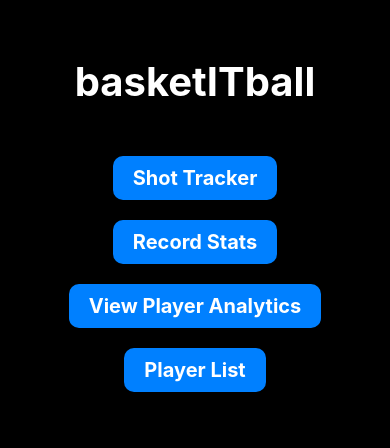
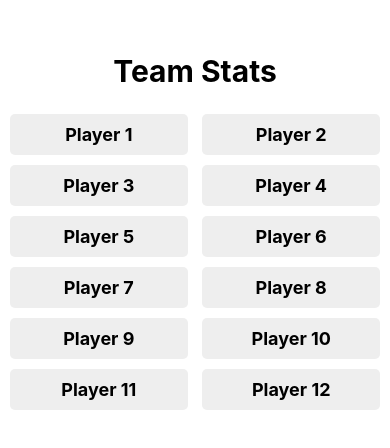
Before and after one commit to akanel15/baskITball, a React Native app: screen /RecordTeamStats in a window 390 px wide. Shown: the part 188-636 px from the top of the page. Built offline with nearby package versions, Linux system fonts and the light colour scheme.

Commit message:
Added record stats page

```diff
--- a/App.js
+++ b/App.js
@@ -3,15 +3,18 @@ import { NavigationContainer } from '@react-navigation/native';
 import { createStackNavigator } from '@react-navigation/stack';
 import LandingPage from './LandingPage';
 import ShotTracker from './ShotTracker';
+import RecordTeamStats from './RecordTeamStats';
 
 const Stack = createStackNavigator();
 
 const App = () => {
   return (
     <NavigationContainer>
-      <Stack.Navigator initialRouteName="LandingPage" screenOptions={{ headerShown: false, gestureEnabled: false  }}>
+      <Stack.Navigator initialRouteName="LandingPage" screenOptions={{ headerShown: false/*, gestureEnabled: false  */}}>
         <Stack.Screen name="LandingPage" component={LandingPage} />
         <Stack.Screen name="ShotTracker" component={ShotTracker} />
+        <Stack.Screen name="RecordTeamStats" component={RecordTeamStats} />
+
       </Stack.Navigator>
     </NavigationContainer>
   );
--- a/LandingPage.js
+++ b/LandingPage.js
@@ -5,7 +5,7 @@ import {NavigationContainer} from '@react-navigation/native';
 
 const LoadingScreen = ({ navigation }) => {
   const handlePress = (route) => {
-    navigation.navigate('ShotTracker');
+    navigation.navigate(route);
   };
 
   return (
@@ -14,7 +14,7 @@ const LoadingScreen = ({ navigation }) => {
       <TouchableOpacity style={styles.button} onPress={() => handlePress('ShotTracker')}>
         <Text style={styles.buttonText}>Shot Tracker</Text>
       </TouchableOpacity>
-      <TouchableOpacity style={styles.button} onPress={() => handlePress('RecordStats')}>
+      <TouchableOpacity style={styles.button} onPress={() => handlePress('RecordTeamStats')}>
         <Text style={styles.buttonText}>Record Stats</Text>
       </TouchableOpacity>
       <TouchableOpacity style={styles.button} onPress={() => handlePress('PlayerAnalytics')}>
--- /dev/null
+++ b/RecordTeamStats.js
@@ -0,0 +1,105 @@
+import React, { useState } from 'react';
+import { View, Text, StyleSheet, TouchableOpacity } from 'react-native';
+
+const RecordTeamStats = () => {
+  const [selectedPlayer, setSelectedPlayer] = useState(null);
+
+  const players = [
+    { id: 1, name: 'Player 1' },
+    { id: 2, name: 'Player 2' },
+    { id: 3, name: 'Player 3' },
+    { id: 4, name: 'Player 4' },
+    { id: 5, name: 'Player 5' },
+    { id: 6, name: 'Player 6' },
+    { id: 7, name: 'Player 7' },
+    { id: 8, name: 'Player 8' },
+    { id: 9, name: 'Player 9' },
+    { id: 10, name: 'Player 10' },
+    { id: 11, name: 'Player 11' },
+    { id: 12, name: 'Player 12' },
+  ];
+
+  const handlePlayerPress = (player) => {
+    setSelectedPlayer(player);
+  };
+
+  const handleStatPress = (stat) => {
+    // Handle the stat press and update the player's stats
+    setSelectedPlayer(null); // Return to the player list
+  };
+
+  if (selectedPlayer) {
+    // Render the selected player's stats
+    return (
+      <View style={styles.container}>
+        <Text style={styles.title}>{selectedPlayer.name}</Text>
+        <TouchableOpacity style={styles.statButton} onPress={() => handleStatPress('2pt made')}>
+          <Text style={styles.statButtonText}>2pt Made</Text>
+        </TouchableOpacity>
+        <TouchableOpacity style={styles.statButton} onPress={() => handleStatPress('2pt miss')}>
+          <Text style={styles.statButtonText}>2pt Miss</Text>
+        </TouchableOpacity>
+        {/* Add more stat buttons here */}
+      </View>
+    );
+  } else {
+    // Render the player list
+return (
+  <View style={styles.container}>
+    <Text style={styles.title}>Team Stats</Text>
+    <View style={styles.playersContainer}>
+      {players.map((player) => (
+        <TouchableOpacity key={player.id} style={styles.playerButton} onPress={() => handlePlayerPress(player)}>
+          <Text style={styles.playerButtonText}>{player.name}</Text>
+        </TouchableOpacity>
+      ))}
+    </View>
+  </View>
+);
+  }
+};
+
+const styles = StyleSheet.create({
+  container: {
+    flex: 1,
+    backgroundColor: '#fff',
+    alignItems: 'center',
+    justifyContent: 'center',
+  },
+  title: {
+    fontSize: 30,
+    fontWeight: 'bold',
+    marginBottom: 20,
+  },
+  playersContainer: {
+    flexDirection: 'row',
+    flexWrap: 'wrap',
+    alignItems: 'flex-start',
+    justifyContent: 'space-between',
+    paddingHorizontal: 10,
+    width: '100%',
+  },
+  playerButton: {
+    backgroundColor: '#eee',
+    padding: 10,
+    borderRadius: 5,
+    marginVertical: 5,
+    width: '48%', // Half of the container width minus margins
+  },
+  playerButtonText: {
+    fontSize: 18,
+    fontWeight: 'bold',
+    textAlign: 'center',
+  },
+  statButton: {
+    backgroundColor: '#eee',
+    padding: 10,
+    borderRadius: 5,
+    margin: 5,
+  },
+  statButtonText: {
+    fontSize: 18,
+    fontWeight: 'bold',
+  },
+});
+export default RecordTeamStats;
```
